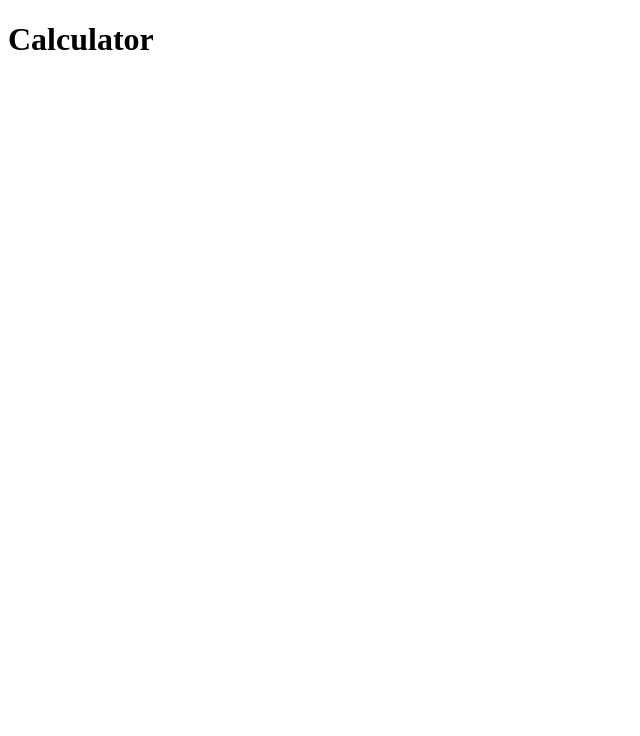
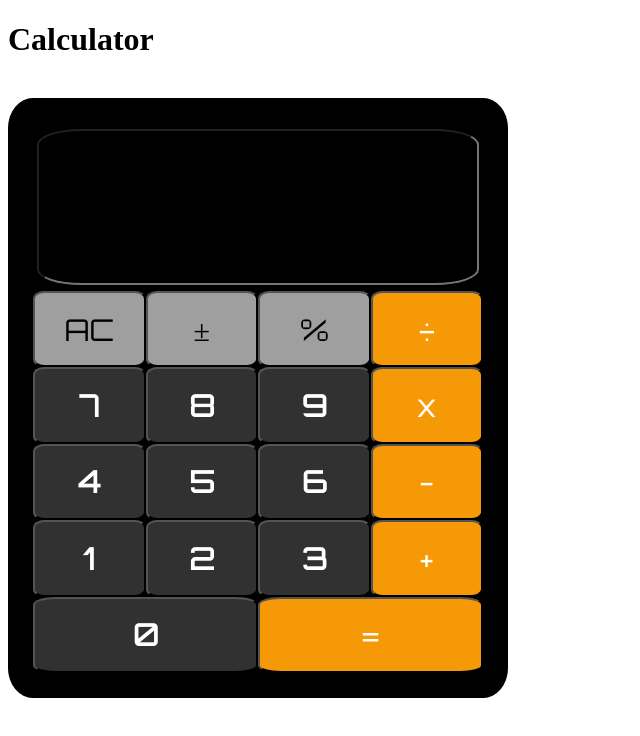
Before and after one commit to zbob889/calculator, a plain HTML site: page index.html in a window 1280 px wide. Shown: the whole page, without its empty margins (0-640 px from the left). Drawn offline with Linux system fonts and the light colour scheme.

Commit message:
made a very nice looking calculator

```diff
--- a/index.html
+++ b/index.html
@@ -5,6 +5,7 @@
     <meta http-equiv="X-UA-Compatible" content="IE=edge">
     <meta name="viewport" content="width=device-width, initial-scale=1.0">
     <link rel="stylesheet" href="style.css">
+    <link rel="stylesheet" href="https://fonts.googleapis.com/css?family=Orbitron">
     <script src="script.js" defer></script>
     <title>Calculator</title>
 </head>
@@ -12,6 +13,41 @@
 
     <h1>Calculator</h1><br>
 
+    <div id="calculator">
+
+        <div class="line">
+            <input type="text" id="screen">
+        </div>
+        <div class="line">
+            <button class="other" id="ac">AC</button>
+            <button class="other">±</button>
+            <button class="other">%</button>
+            <button class="sign" id="divide">÷</button>
+        </div>
+        <div class="line" id="line1">
+            <button class="number" id="7">7</button>
+            <button class="number" id="8">8</button>
+            <button class="number" id="9">9</button>
+            <button class="sign" id="multiply">x</button>
+        </div>
+        <div class="line" id="line2">
+            <button class="number" id="4">4</button>
+            <button class="number" id="5">5</button>
+            <button class="number" id="6">6</button>
+            <button class="sign" id="subtract">-</button>
+        </div>
+        <div class="line" id="line3">
+            <button class="number" id="1">1</button>
+            <button class="number" id="2">2</button>
+            <button class="number" id="3">3</button>
+            <button class="sign" id="add">+</button>
+        </div>
+        <div class="line" id="line4">
+            <button class="number" id="zero">0</button>
+            <button class="sign" id="equals">=</button>
+        </div>
+    </div>
+
 
 </body>
 </html>
--- a/style.css
+++ b/style.css
@@ -0,0 +1,71 @@
+@font-face {
+    font-family: digital7;
+    src: url(digital-7.regular.ttf);
+}
+
+#calculator{
+    border: solid black 1px;
+    width: 450px;
+    height: 550px;
+    display: flex;
+    flex-direction: column;
+    justify-content: space-between;
+    background-color: black;
+    padding: 24px;
+    border-radius: 5%;
+}
+
+#screen{
+    display: flex;
+    flex: 2 1 0;
+    font-size: 100px;
+    margin: 6px 4px 6px 4px;
+    border-radius: 10%;
+    background-color: black;
+    color: white;
+    text-align: right;
+    height: 150px;
+    min-width: 0;
+    font-family: digital7;
+}
+
+.line{
+    display: flex;
+    flex: 1 1 0;
+}
+
+.sign{
+    display: flex;
+    flex: 1 1 0;
+    border-radius: 10%;
+    justify-content: center;
+    align-items: center;
+    background-color: #f69906;
+    color: white;
+    font-size: 30px;
+    font-family: Orbitron;
+}
+
+.other{
+    display: flex;
+    flex: 1 1 0;
+    border-radius: 10%;
+    justify-content: center;
+    align-items: center;
+    background-color: #9f9f9f;
+    font-size: 30px;
+    font-family: Orbitron;
+}
+
+.number{
+    display: flex;
+    flex: 1 1 0;
+    border-radius: 10%;
+    justify-content: center;
+    align-items: center;
+    background-color: #313131;
+    color: white;
+    font-size: 30px;
+    font-weight: bold;
+    font-family: Orbitron;
+}
```
Also changed, not shown: digital-7.regular.ttf (added).
